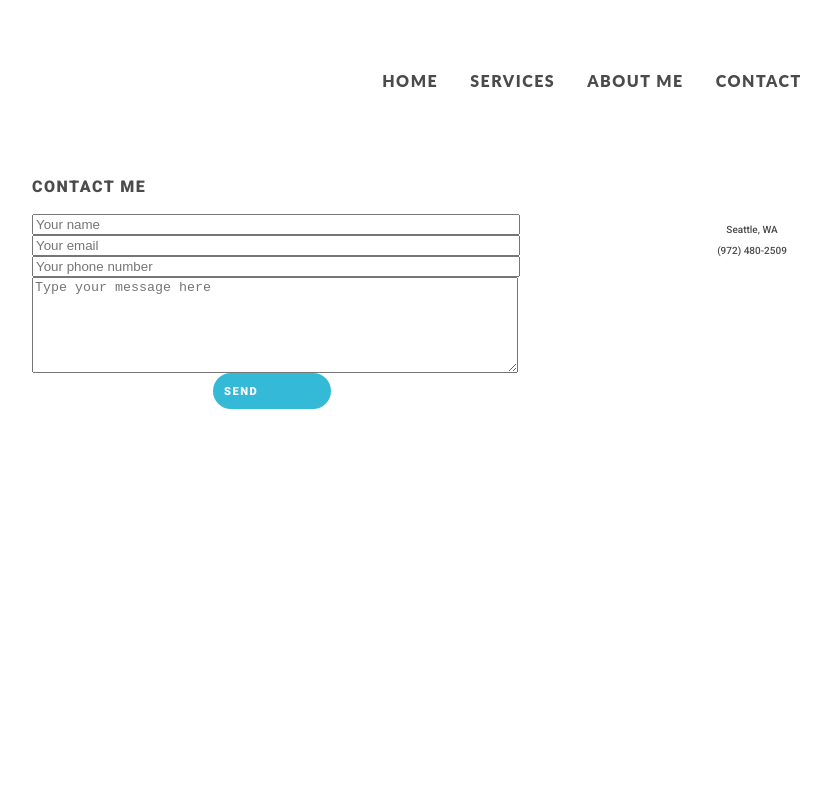
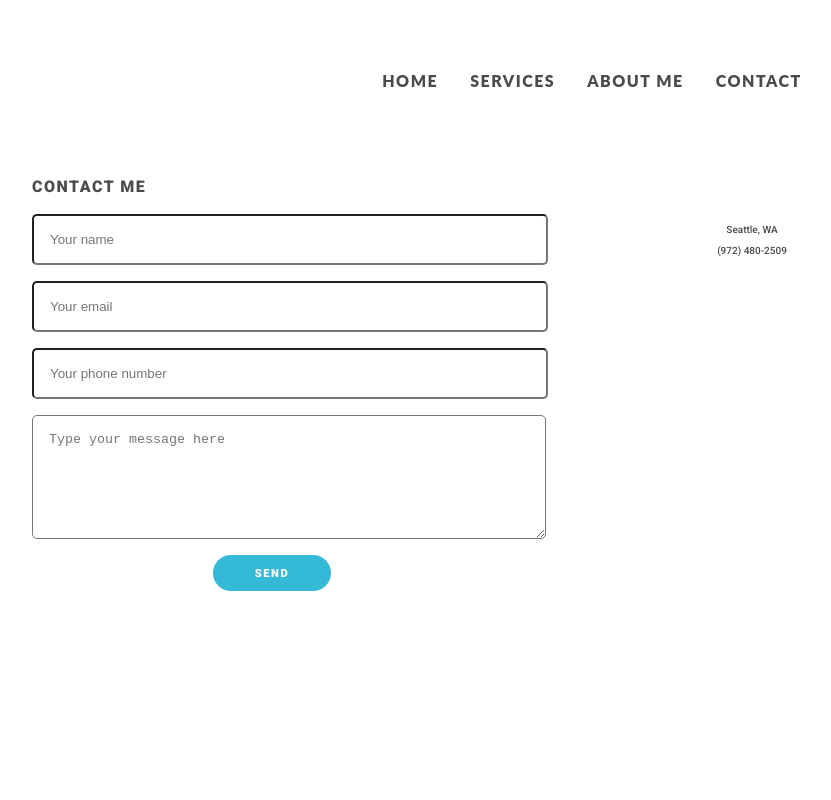
Before and after one commit to lyly2112/nikiforov, a React (Create React App) app: page /contact in a window 1280 px wide. Shown: the top 800 px of the page, without its empty margins (48-879 px from the left). Built offline with nearby package versions, Linux system fonts and the light colour scheme.

Commit message:
fixed button bug

```diff
--- a/src/index.css
+++ b/src/index.css
@@ -41,6 +41,7 @@ body {
 .contact-button__text {
   color: white;
   text-decoration: none;
+  text-align: center;
 }
 
 .contact-button__text:hover {
@@ -152,6 +153,7 @@ body {
   touch-action: manipulation;
   cursor: pointer;
   margin: auto;
+  text-align: center;
 }
 
 .footer {
@@ -257,10 +259,6 @@ body {
   text-align: start;
 }
 
-/* .contact-form__input {
-  width: 100%;
-} */
-
 .about-page-container {
   display: flex;
   flex-direction: column;
@@ -286,4 +284,7 @@ body {
 
 .contact-form__input {
   width: 100%;
+  padding: 1rem;
+  margin-bottom: 1rem;
+  border-radius: 5px;
 }
```
Also changed, not shown: src/components/NavbarServices.js (deleted, +0 -12 lines).
